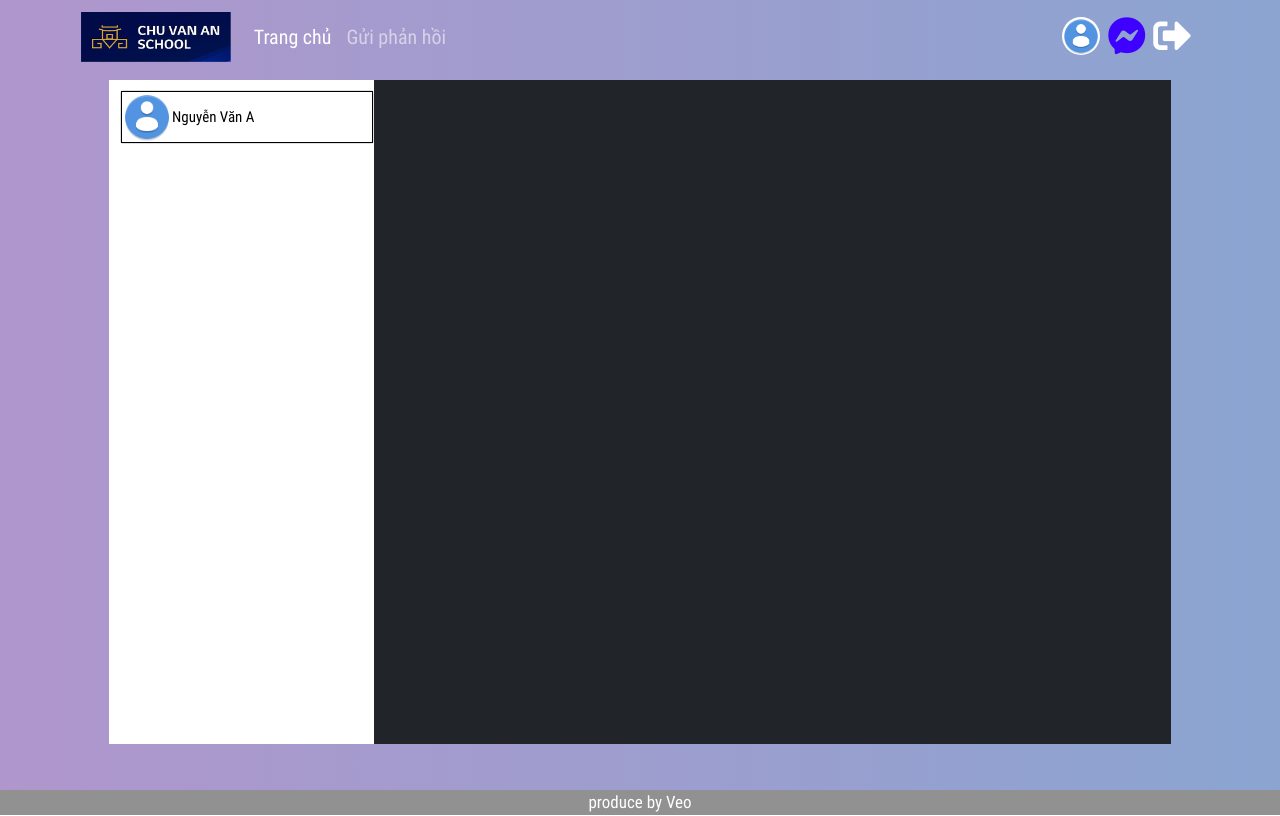
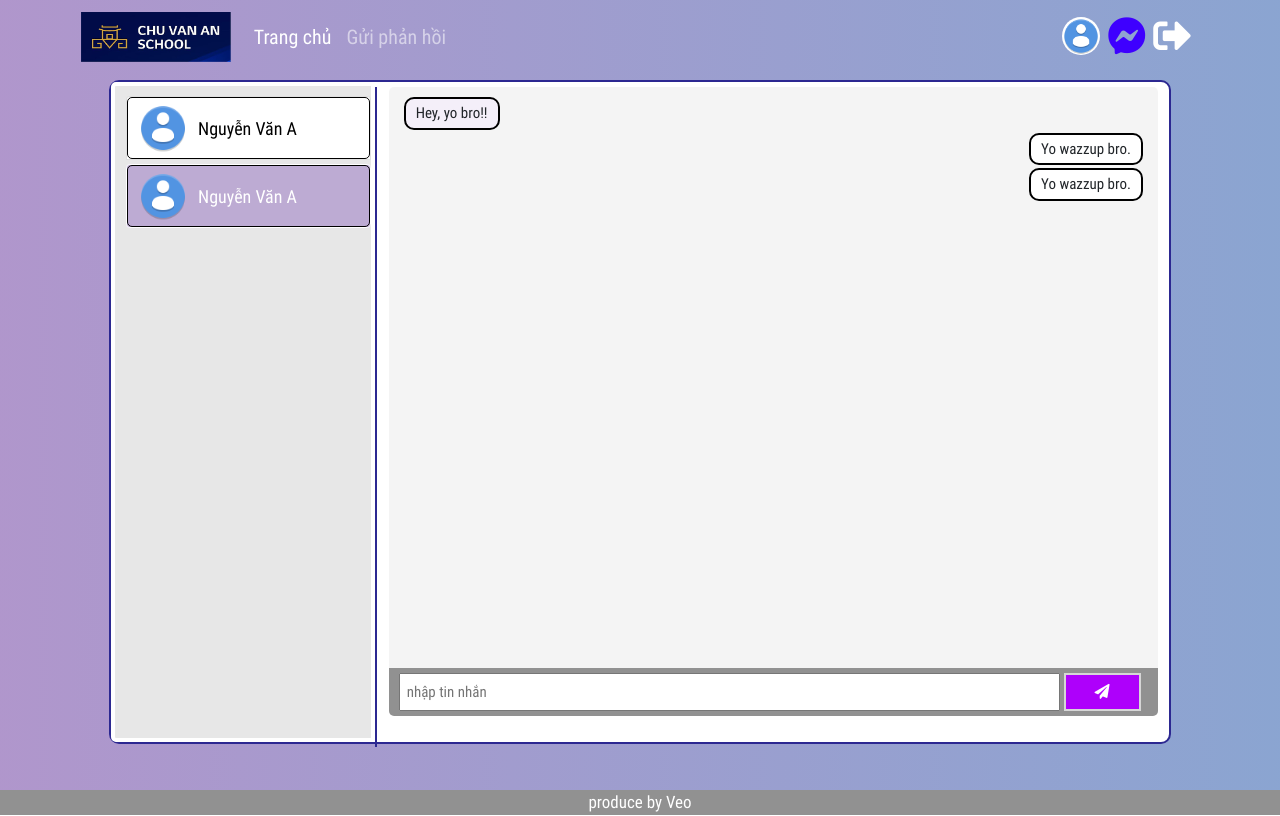
Before and after one commit to iamveoveo/THPT_VAP, a PHP site: page /mess.php in a window 1280 px wide. Run offline with PHP 8.4, Linux system fonts and the light colour scheme.

Commit message:
Vinh 16:48 10/26/2021

```diff
--- a/CSS/main.css
+++ b/CSS/main.css
@@ -233,9 +233,14 @@ a:hover{
     width: 83%;
     height: 83vh;
     background-color: #ffffff;
+    border-radius: 10px;
+    border: solid 2px #2C2891;
 }
 
 .mess-item{
+    padding: 5px;
+    padding-left: 10px;
+    border-radius: 5px;
     border: 1px solid;
     display: flex;
     align-items: center;
@@ -255,9 +260,112 @@ a:hover{
 
 .mess-container .list-group-item{
     padding: 0;
+    margin-bottom: 5px;
+}
+
+.mess-container .list-group-item:hover{
+    background-color: rgb(175 151 204 / 15%);
 }
 
 .mess-container .list-group{
     padding-top: 10px;
+}
 
+.mess-item .mess-name{
+    margin-left: 10px;
+    font-size: 18px;
 }
+
+.list-group-item.active{
+    background-color: rgb(175 151 204 / 75%) !important;
+    border-color: #fff;
+}
+
+.list-group-item.active .mess-name{
+    color: #ffffff;
+}
+
+.list-group-item:last-child{
+    border-radius: inherit;
+}
+
+.mess-list{
+    overflow-y: scroll;
+    padding-right: 0;
+    height:100%;
+    background-color: #e7e7e7;
+    border-top-left-radius: 5px;
+    border-bottom-left-radius: 5px;
+    border: 4px solid #fff;
+}
+
+.mess{
+    height: 100%;
+    margin: 5px 0px;
+    border-left:solid 2px #2C2891;
+}
+
+.mess-content{
+    height: 88%;
+    overflow-y: scroll;
+    padding-top: 10px;
+    padding-left: 15px;
+    padding-right: 15px;
+    border-top-left-radius: 5px;
+    border-top-right-radius: 5px;
+    background-color: #e7e7e777;
+    display: flex;
+    flex-direction: column;;
+}
+
+.mess-send{
+    border-bottom-left-radius: 5px;
+    border-bottom-right-radius: 5px;
+    background-color: rgb(145, 145, 145);
+}
+
+#send, #message-input{
+    padding: 6px;
+    outline: none;
+}
+
+#message-input{
+    width: 86%;
+    margin: 5px 0px 5px 10px;
+}
+
+#send{
+    width: 10%;
+    border: solid 2px #d6d6d6;
+    background-color: #AE00FB;
+    color: #fff;
+}
+
+#send:hover{
+    background-image: linear-gradient(to bottom left, #C400FF, #AE00FB, #A239EA) !important;
+    border: solid 2px #fff !important;
+}
+
+.ur-mess{
+    display: flex;
+    justify-content: start;
+    margin-bottom: 3px;
+}
+
+.my-mess{
+    display: flex;
+    justify-content: end;
+    margin-bottom: 3px;
+}
+
+.mess-cell{
+    border: solid #000 2px;
+    padding: 3px 10px;
+    border-radius: 10px;
+    background-color: #fff;
+    max-width: 50%;
+}
+
+.ur-mess .mess-cell{
+    background-color: #f1e5fe62;
+}
--- a/mess.php
+++ b/mess.php
@@ -4,7 +4,7 @@
 <div class="back">
     <div class="container mess-container">
         <div class="row h-100">
-            <div class="col-3" style="overflow-y: scroll;padding-right: 0;">
+            <div class="col-3 mess-list">
                 <ul class="list-group">
                     <li class="list-group-item">
                         <a href="">
@@ -18,9 +18,45 @@
                             </div>
                         </a>
                     </li>
+                    <li class="list-group-item active">
+                        <a href="">
+                            <div class="mess-item">
+                                <div class="mess-ava">
+                                    <img src="images/ava.png" alt="">
+                                </div>
+                                <div class="mess-name">
+                                    Nguyễn Văn A
+                                </div>
+                            </div>
+                        </a>
+                    </li>
                 </ul>
             </div>
-            <div class="col-9 bg-dark"></div>
+            <div class="col-9 mess">
+                <div class="mess-content">
+                    <div class="ur-mess">
+                        <div class="mess-cell">
+                            Hey, yo bro!!
+                        </div>
+                    </div>
+                    <div class="my-mess">
+                        <div class="mess-cell">
+                            Yo wazzup bro.
+                        </div>
+                    </div>
+                    <div class="my-mess">
+                        <div class="mess-cell">
+                            Yo wazzup bro.
+                        </div>
+                    </div>
+                </div>
+                <div class="mess-send">
+                    <form action="" class="w-100">
+                        <input type="text" name="message-content" id="message-input" placeholder="nhập tin nhắn">
+                        <button type="submit" name="message-send" id="send"><i class="fas fa-paper-plane"></i></button>
+                    </form>
+                </div>
+            </div>
         </div>
     </div>
 </div>
```
